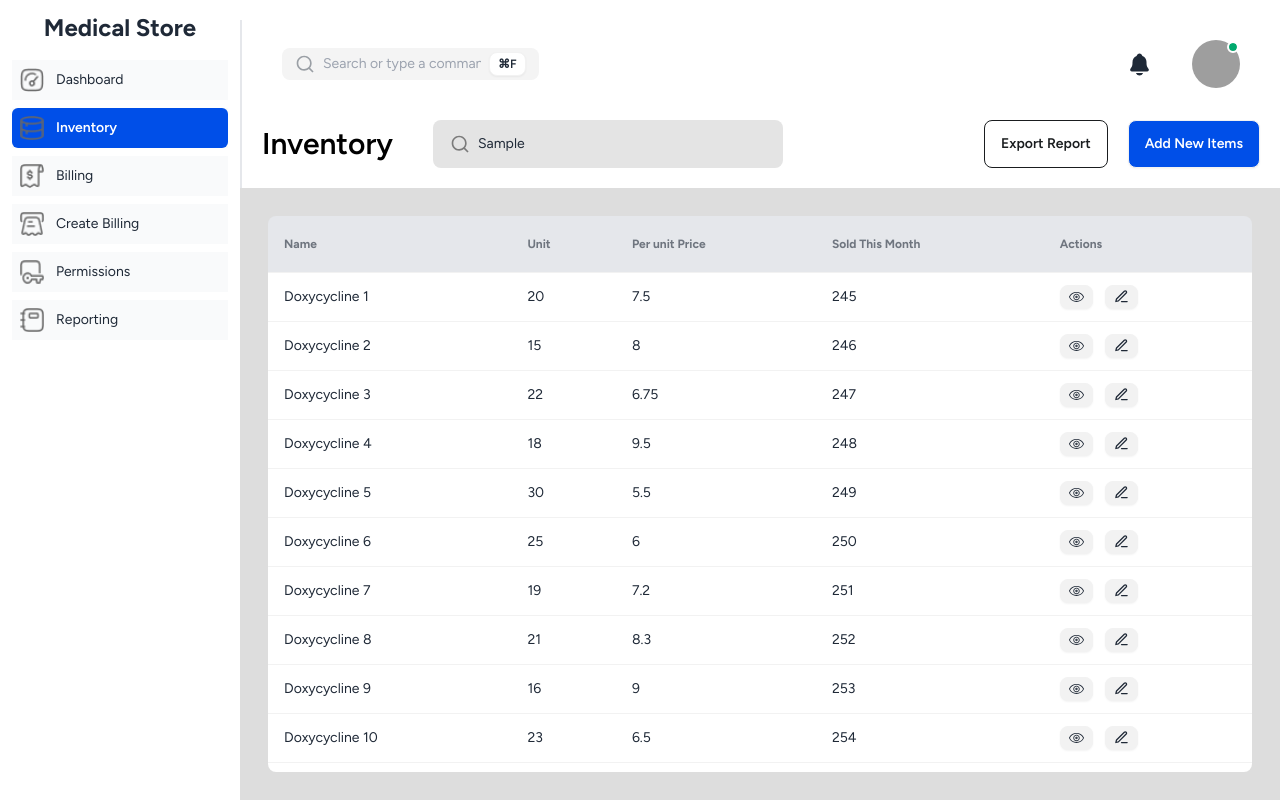
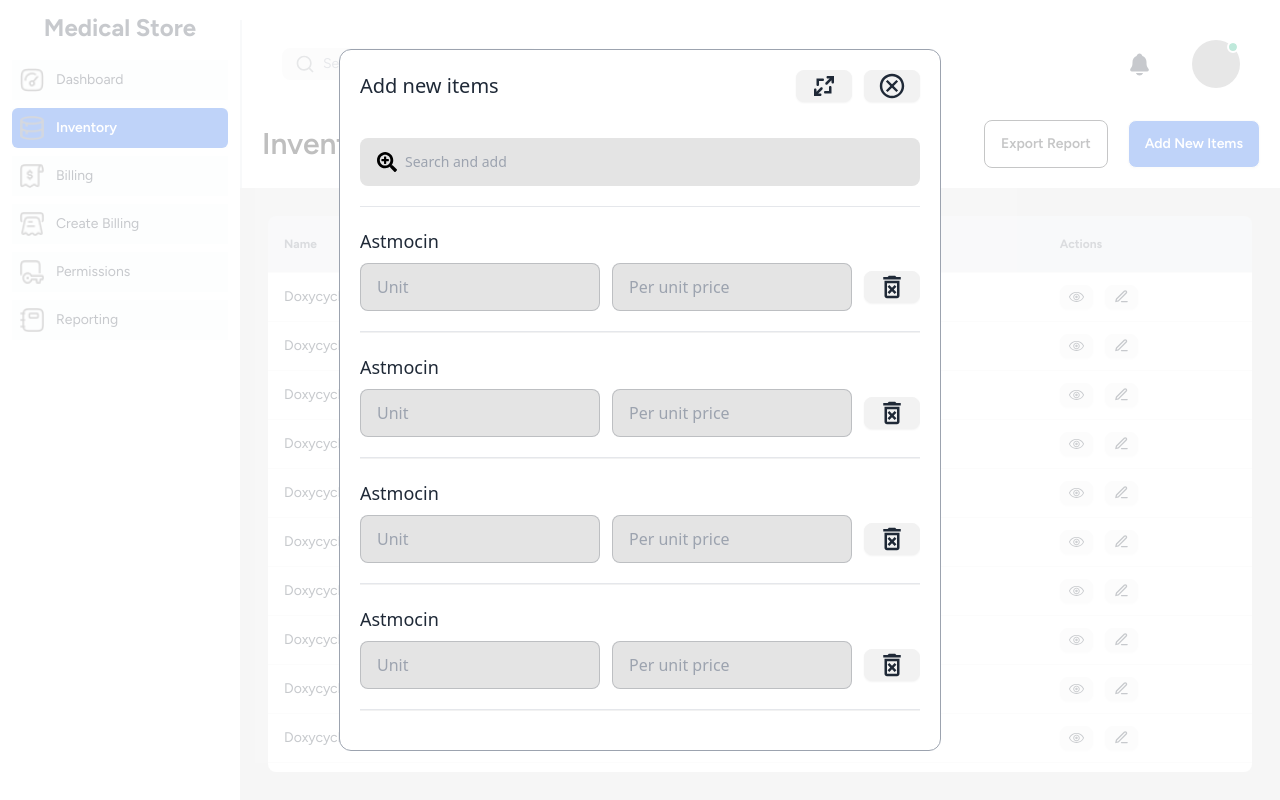
Before and after one commit to A1-mamun/Medical-Store, a React (Vite) app: page /inventory in a window 1280 px wide. Both pictures are taken after typing "Sample" into the empty fields and a click on the button "Add New Items". Built offline with nearby package versions, Linux system fonts and the light colour scheme; grey boxes are pictures that could not be loaded.

Commit message:
Inventory page add new item modal created

```diff
--- a/src/Pages/CreateBill/CreateBill.jsx
+++ b/src/Pages/CreateBill/CreateBill.jsx
@@ -6,10 +6,10 @@ import { BsArrowLeftCircle } from "react-icons/bs";
 
 const CreateBill = () => {
   const [total, setTotal] = useState(0);
-  const [grandTotal, setGrandTotal] = useState();
+  const [grandTotal, setGrandTotal] = useState(0);
   const [discountPercent, setDiscountPercent] = useState(5);
-  const [discount, setDiscount] = useState();
-  const [vat, setVat] = useState();
+  const [discount, setDiscount] = useState(0);
+  const [vat, setVat] = useState(0);
   const [paid, setPaid] = useState(0);
   const [showRecieveMoney, setShowRecieveMoney] = useState(false);
   const [change, setChange] = useState(0);
@@ -127,7 +127,7 @@ const CreateBill = () => {
           </div>
         </div>
       </div>
-      <div className="w-full h-[calc(100vh-256px)] bg-[#DDDDDD] p-7">
+      <div className="w-full h-[calc(100vh-256px)] bg-[#DDDDDD] p-10">
         <div className="grid grid-cols-3 gap-20">
           <div className="overflow-x-auto bg-white rounded-lg h-full col-span-2">
             <table className="table">
--- /dev/null
+++ b/src/Pages/Inventory/AdditemRow.jsx
@@ -0,0 +1,5 @@
+const AdditemRow = () => {
+  return <div></div>;
+};
+
+export default AdditemRow;
--- a/src/Pages/Inventory/Inventory.jsx
+++ b/src/Pages/Inventory/Inventory.jsx
@@ -1,11 +1,27 @@
 import { useState } from "react";
+import { FaSearchPlus } from "react-icons/fa";
 import { FiEdit3 } from "react-icons/fi";
-import { IoMdArrowDropleft, IoMdArrowDropright } from "react-icons/io";
+import {
+  IoMdArrowDropleft,
+  IoMdArrowDropright,
+  IoMdCloseCircleOutline,
+} from "react-icons/io";
+import { MdOutlineDeleteForever } from "react-icons/md";
 import { RiSearchLine } from "react-icons/ri";
 import { TfiEye } from "react-icons/tfi";
+import { TiArrowMaximise } from "react-icons/ti";
+import Modal from "react-modal";
 
 const Inventory = () => {
   const [currentPage, setCurrentPage] = useState(1);
+  const [isOpen, setIsOpen] = useState(false);
+
+  const openModal = () => {
+    setIsOpen(true);
+  };
+  const closeModal = () => {
+    setIsOpen(false);
+  };
 
   const medicines = [
     { id: 1, name: "Doxycycline 1", unit: 20, price: 7.5, sold: 245 },
@@ -91,7 +107,7 @@ const Inventory = () => {
             <button className="btn bg-white btn-outline text-[#1A1D1F] outline-[#EFEFEF]">
               Export Report
             </button>
-            <button className="btn text-white bg-[#004FE8]">
+            <button onClick={openModal} className="btn text-white bg-[#004FE8]">
               Add New Items
             </button>
           </div>
@@ -158,6 +174,181 @@ const Inventory = () => {
           </div>
         </div>
       </div>
+      <Modal
+        isOpen={isOpen}
+        onRequestClose={closeModal}
+        className="absolute top-1/2 left-1/2 transform -translate-x-1/2 -translate-y-1/2 border border-gray-400 rounded-xl mt-12 md:mt-0 bg-white"
+      >
+        <div className="w-[600px] h-[700px] p-5">
+          <div className="flex justify-between items-center mb-9">
+            <h3 className="text-xl font-medium">Add new items</h3>
+            <div className="flex gap-3">
+              <button className="btn btn-sm">
+                <TiArrowMaximise size={30} />
+              </button>
+              <button onClick={closeModal} className="btn btn-sm">
+                <IoMdCloseCircleOutline size={30} />
+              </button>
+            </div>
+          </div>
+          <div className=" border-b">
+            <label className="input input-md bg-[#E4E4E4] flex items-center gap-2 w-full mb-5">
+              <FaSearchPlus size={20} className="text-black" />
+              <input
+                type="text"
+                className="grow text-black"
+                placeholder="Search and add"
+              />
+            </label>
+          </div>
+          <div className="overflow-x-auto bg-white h-[calc(100%-140px)] rounded-lg ">
+            <table className="table">
+              <tbody>
+                <tr>
+                  <div className="border-b py-5">
+                    <h3 className="text-lg mb-2">Astmocin</h3>
+                    <div className="flex items-center gap-3">
+                      <input
+                        type="number"
+                        placeholder="Unit"
+                        className="input input-bordered w-full max-w-xs bg-[#E4E4E4]"
+                      />
+                      <input
+                        type="number"
+                        placeholder="Per unit price"
+                        className="input input-bordered w-full max-w-xs bg-[#E4E4E4]"
+                      />
+                      <button className="btn btn-sm">
+                        <MdOutlineDeleteForever size={30} />
+                      </button>
+                    </div>
+                  </div>
+                </tr>
+                <tr>
+                  <div className="border-b py-5">
+                    <h3 className="text-lg mb-2">Astmocin</h3>
+                    <div className="flex items-center gap-3">
+                      <input
+                        type="number"
+                        placeholder="Unit"
+                        className="input input-bordered w-full max-w-xs bg-[#E4E4E4]"
+                      />
+                      <input
+                        type="number"
+                        placeholder="Per unit price"
+                        className="input input-bordered w-full max-w-xs bg-[#E4E4E4]"
+                      />
+                      <button className="btn btn-sm">
+                        <MdOutlineDeleteForever size={30} />
+                      </button>
+                    </div>
+                  </div>
+                </tr>
+                <tr>
+                  <div className="border-b py-5">
+                    <h3 className="text-lg mb-2">Astmocin</h3>
+                    <div className="flex items-center gap-3">
+                      <input
+                        type="number"
+                        placeholder="Unit"
+                        className="input input-bordered w-full max-w-xs bg-[#E4E4E4]"
+                      />
+                      <input
+                        type="number"
+                        placeholder="Per unit price"
+                        className="input input-bordered w-full max-w-xs bg-[#E4E4E4]"
+                      />
+                      <button className="btn btn-sm">
+                        <MdOutlineDeleteForever size={30} />
+                      </button>
+                    </div>
+                  </div>
+                </tr>
+                <tr>
+                  <div className="border-b py-5">
+                    <h3 className="text-lg mb-2">Astmocin</h3>
+                    <div className="flex items-center gap-3">
+                      <input
+                        type="number"
+                        placeholder="Unit"
+                        className="input input-bordered w-full max-w-xs bg-[#E4E4E4]"
+                      />
+                      <input
+                        type="number"
+                        placeholder="Per unit price"
+                        className="input input-bordered w-full max-w-xs bg-[#E4E4E4]"
+                      />
+                      <button className="btn btn-sm">
+                        <MdOutlineDeleteForever size={30} />
+                      </button>
+                    </div>
+                  </div>
+                </tr>
+                <tr>
+                  <div className="border-b py-5">
+                    <h3 className="text-lg mb-2">Astmocin</h3>
+                    <div className="flex items-center gap-3">
+                      <input
+                        type="number"
+                        placeholder="Unit"
+                        className="input input-bordered w-full max-w-xs bg-[#E4E4E4]"
+                      />
+                      <input
+                        type="number"
+                        placeholder="Per unit price"
+                        className="input input-bordered w-full max-w-xs bg-[#E4E4E4]"
+                      />
+                      <button className="btn btn-sm">
+                        <MdOutlineDeleteForever size={30} />
+                      </button>
+                    </div>
+                  </div>
+                </tr>
+                <tr>
+                  <div className="border-b py-5">
+                    <h3 className="text-lg mb-2">Astmocin</h3>
+                    <div className="flex items-center gap-3">
+                      <input
+                        type="number"
+                        placeholder="Unit"
+                        className="input input-bordered w-full max-w-xs bg-[#E4E4E4]"
+                      />
+                      <input
+                        type="number"
+                        placeholder="Per unit price"
+                        className="input input-bordered w-full max-w-xs bg-[#E4E4E4]"
+                      />
+                      <button className="btn btn-sm">
+                        <MdOutlineDeleteForever size={30} />
+                      </button>
+                    </div>
+                  </div>
+                </tr>
+                <tr>
+                  <div className="border-b py-5">
+                    <h3 className="text-lg mb-2">Astmocin</h3>
+                    <div className="flex items-center gap-3">
+                      <input
+                        type="number"
+                        placeholder="Unit"
+                        className="input input-bordered w-full max-w-xs bg-[#E4E4E4]"
+                      />
+                      <input
+                        type="number"
+                        placeholder="Per unit price"
+                        className="input input-bordered w-full max-w-xs bg-[#E4E4E4]"
+                      />
+                      <button className="btn btn-sm">
+                        <MdOutlineDeleteForever size={30} />
+                      </button>
+                    </div>
+                  </div>
+                </tr>
+              </tbody>
+            </table>
+          </div>
+        </div>
+      </Modal>
     </div>
   );
 };
--- a/src/Pages/Permission/Permission.jsx
+++ b/src/Pages/Permission/Permission.jsx
@@ -39,6 +39,11 @@ const Permission = () => {
   };
   const closeModal = () => {
     setIsOpen(false);
+  };
+
+  const handleRole = (role) => {
+    console.log(role);
+    closeModal();
   };
 
   return (
@@ -102,13 +107,22 @@ const Permission = () => {
         className="absolute top-1/2 left-1/2 transform -translate-x-1/2 -translate-y-1/2 border border-gray-400 rounded-xl mt-12 md:mt-0 bg-gray-100 z-50"
       >
         <div className="h-16 w-72  flex items-center justify-center gap-5">
-          <button className="btn btn-sm text-white hover:text-black bg-[#004FE8]">
+          <button
+            onClick={() => handleRole("Admin")}
+            className="btn btn-sm text-white hover:text-black bg-[#004FE8]"
+          >
             Admin
           </button>
-          <button className="btn btn-sm text-white hover:text-black bg-[#9747FF]">
+          <button
+            onClick={() => handleRole("Edit")}
+            className="btn btn-sm text-white hover:text-black bg-[#9747FF]"
+          >
             Edit
           </button>
-          <button className="btn btn-sm text-white hover:text-black bg-[#3EAA18]">
+          <button
+            onClick={() => handleRole("Viewer")}
+            className="btn btn-sm text-white hover:text-black bg-[#3EAA18]"
+          >
             Viewer
           </button>
         </div>
```
